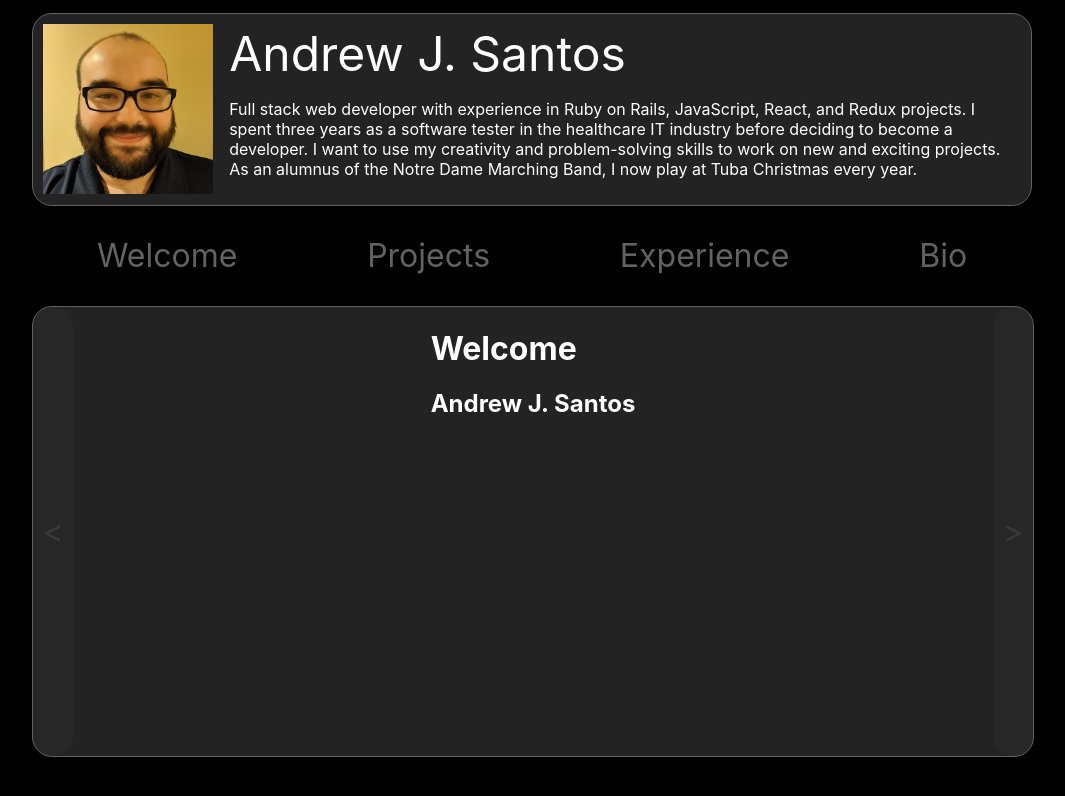
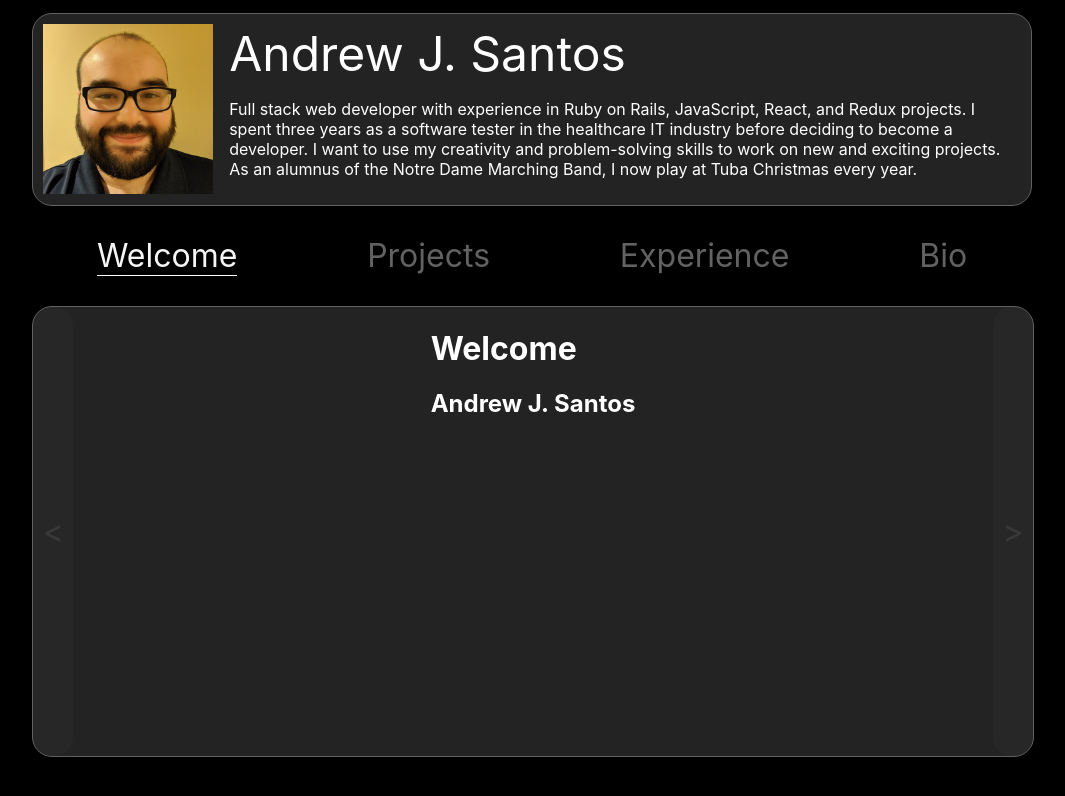
Before and after one commit to asantos649/andrew_santos, a React (Create React App) app: page / in a window 1280 px wide. Shown: the top 796 px of the page, without its empty margins (108-1173 px from the left). Built offline with nearby package versions, Linux system fonts and the light colour scheme.

Commit message:
sync up TOC with arrows

```diff
--- a/src/App.css
+++ b/src/App.css
@@ -161,10 +161,15 @@ div {
 }
 
 .navLink:hover{
-  opacity: 1;
+  opacity: .7;
   border-bottom-color: white;
   -webkit-transition: all .2s;
   -moz-transition: all .2s;
+}
+
+#selectedPage{
+  opacity: 1;
+  border-bottom-color: white;
 }
 
 /* button {
--- a/src/App.js
+++ b/src/App.js
@@ -13,7 +13,7 @@ class App extends React.Component {
     maxPages:4
   }
 
-  handlePage = (plusMinus) => {
+  handlePageArrow = (plusMinus) => {
     if (plusMinus === '-'){
       if(this.state.page === 1){
         this.setState({page:this.state.maxPages})
@@ -29,12 +29,16 @@ class App extends React.Component {
     }
   }
 
+  handlePageTOC = (newPage) => {
+    this.setState({page:newPage})
+  }
+
   render(){
     return (
       <div className='content'>
         <Header/>
-        <TableOfContents/>
-        <MainContainer page={this.state.page} handlePage={this.handlePage}/>
+        <TableOfContents page={this.state.page} handlePage={this.handlePageTOC}/>
+        <MainContainer page={this.state.page} handlePage={this.handlePageArrow}/>
       </div>
     );
   }
--- a/src/component/TableOfContents.js
+++ b/src/component/TableOfContents.js
@@ -1,12 +1,13 @@
 import React from 'react'
 
-function TableOfContents(){
+function TableOfContents(props){
+
     return(
         <span className='tableOfContents'>
-           <span className='navLink' >Welcome</span>
-           <span className='navLink' >Projects</span>
-           <span className='navLink' >Experience</span>
-           <span className='navLink' >Bio</span>
+           <span className='navLink' id={props.page === 1 && 'selectedPage'}onClick={()=>props.handlePage(1)}>Welcome</span>
+           <span className='navLink' id={props.page === 2 && 'selectedPage'}onClick={()=>props.handlePage(2)}>Projects</span>
+           <span className='navLink' id={props.page === 3 && 'selectedPage'}onClick={()=>props.handlePage(3)}>Experience</span>
+           <span className='navLink' id={props.page === 4 && 'selectedPage'}onClick={()=>props.handlePage(4)}>Bio</span>
         </span>
     )
 }
```
